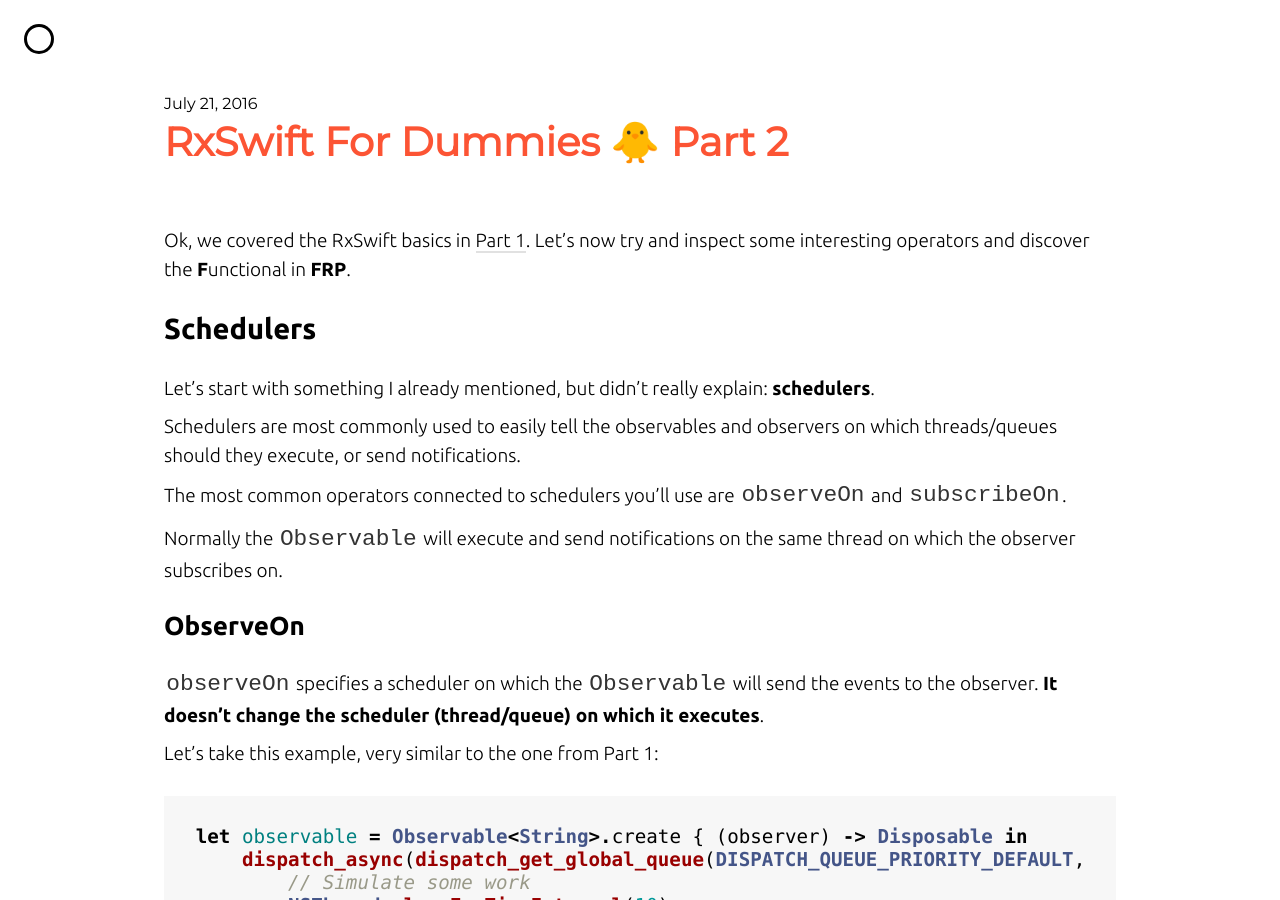
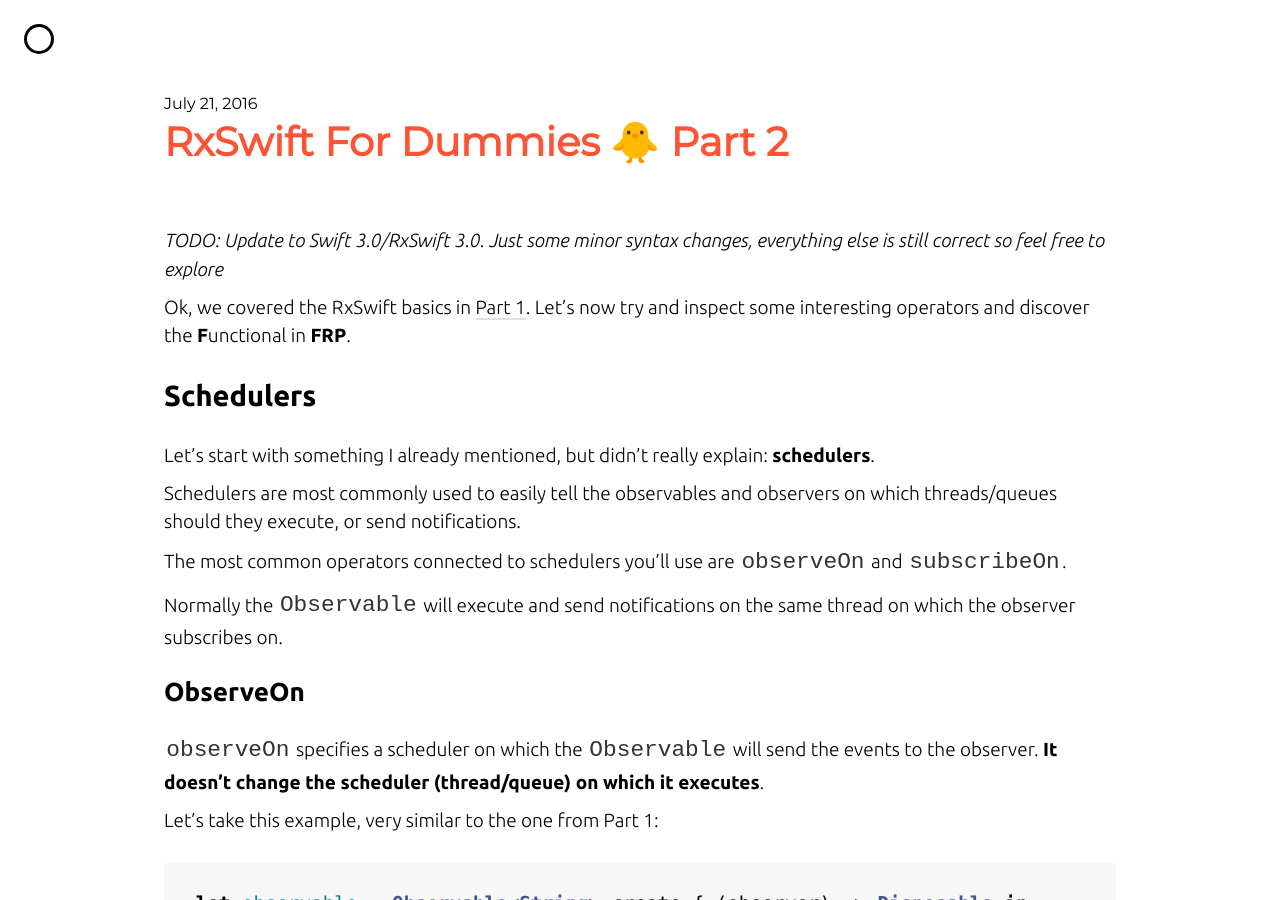
Before and after one commit to michalciurus/michalciurus.github.io, a Jekyll site: the page built from _posts/2016-07-21-RxSwift-for-dummies-#2-Operators.md, in a window 1280 px wide and 900 px high. Built offline with Jekyll 4.4.1, drawn with Linux system fonts in a browser that asks for light colours; nearby versions of some CDN libraries.

Commit message:
subjects

```diff
--- a/_posts/2016-07-16-RxSwift-for-dummies-#1-Observables.markdown
+++ b/_posts/2016-07-16-RxSwift-for-dummies-#1-Observables.markdown
@@ -1,6 +1,8 @@
 ---
 title: RxSwift For Dummies 🐣 Part 1
 ---
+
+*TODO: Update to Swift 3.0/RxSwift 3.0. Just some minor syntax changes, everything else is still correct so feel free to explore*
 
 **RxSwift** is one of those things you have to try yourself to really start appreciating. It's the one piece of the puzzle that I was missing to glue all the patterns like MVVM, VIPER, [Coordinators/Routing](http://khanlou.com/2015/10/coordinators-redux/).
 
--- a/_posts/2016-07-21-RxSwift-for-dummies-#2-Operators.md
+++ b/_posts/2016-07-21-RxSwift-for-dummies-#2-Operators.md
@@ -1,6 +1,8 @@
 ---
 title: RxSwift For Dummies 🐥 Part 2
 ---
+
+*TODO: Update to Swift 3.0/RxSwift 3.0. Just some minor syntax changes, everything else is still correct so feel free to explore*
 
 Ok, we covered the RxSwift basics in [Part 1](http://swiftpearls.com/RxSwift-for-dummies-1-Observables.html). Let's now try and inspect some interesting operators and discover the **F**unctional in **FRP**.
 
--- a/about.markdown
+++ b/about.markdown
@@ -2,7 +2,7 @@
 layout: about
 title: accent
 author: Ankit Sultana
-permalink: /about
+permalink: http://michalciur.us
 ---
 
 Hi! My name is yourname!
```
